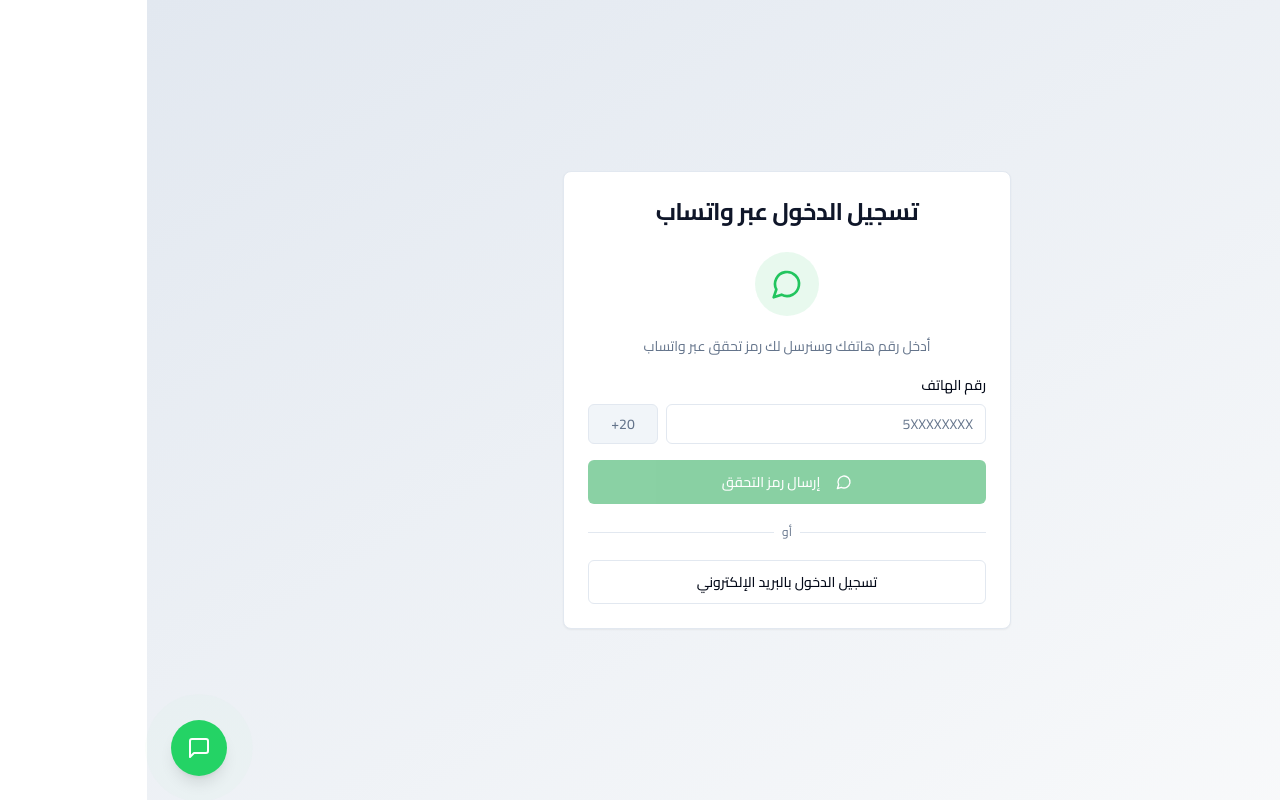
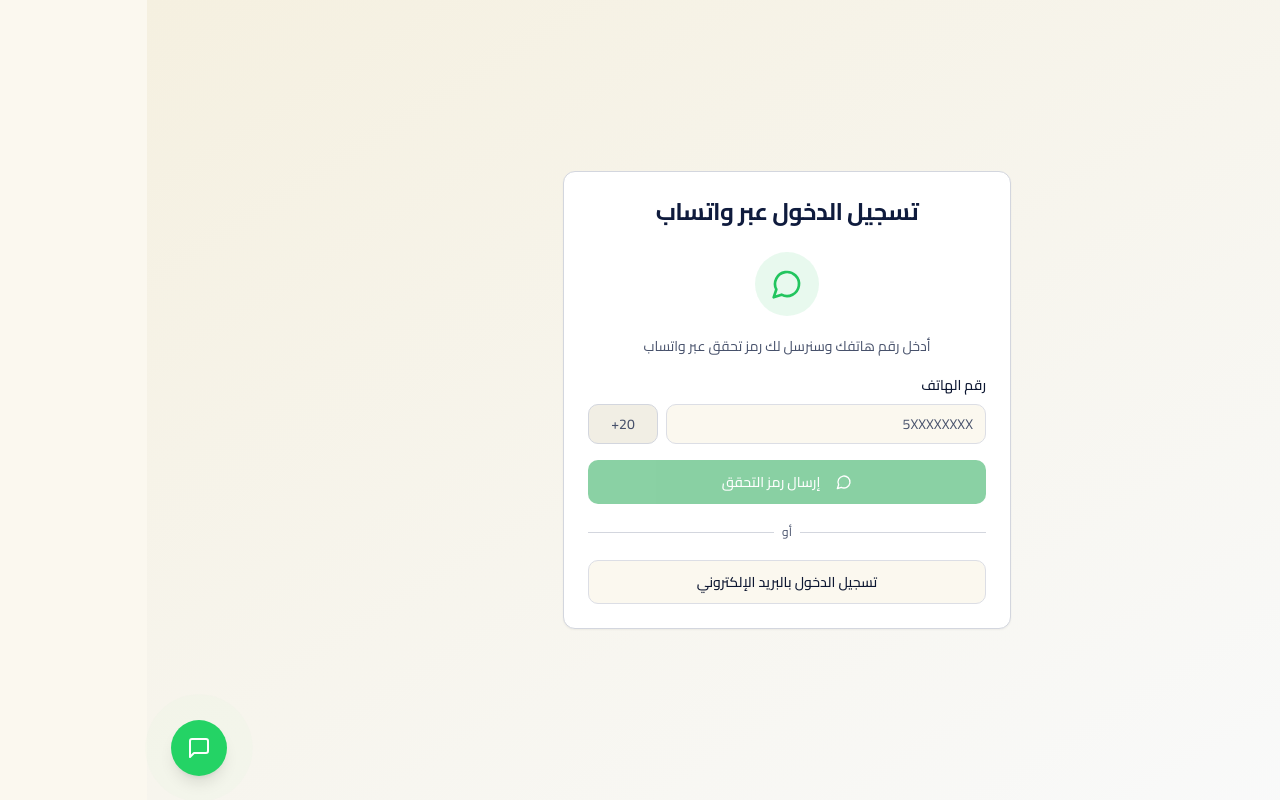
Before and after one commit to AlazabDev/alazab-site, a React (Vite) app: page /auth in a window 1280 px wide. Built offline with nearby package versions, Linux system fonts and the light colour scheme.

Commit message:
Changes
Co-authored-by: AlazabDev <219778482+AlazabDev@users.noreply.github.com>

```diff
--- a/src/index.css
+++ b/src/index.css
@@ -102,48 +102,49 @@ textarea::placeholder {
 
 @layer base {
   :root {
-    --background: 0 0% 100%;
-    --foreground: 222.2 84% 4.9%;
+    /* هوية مجموعة العزب — كحلي #0f1b3d + أمبر #FFB900 + كريمي #f5f0e0 */
+    --background: 45 56% 96%;
+    --foreground: 224 60% 12%;
     --card: 0 0% 100%;
-    --card-foreground: 222.2 84% 4.9%;
+    --card-foreground: 224 60% 12%;
     --popover: 0 0% 100%;
-    --popover-foreground: 222.2 84% 4.9%;
-    --primary: 221.2 83.2% 53.3%;
-    --primary-foreground: 210 40% 98%;
-    --secondary: 210 40% 96%;
-    --secondary-foreground: 222.2 84% 4.9%;
-    --muted: 210 40% 96%;
-    --muted-foreground: 215.4 16.3% 46.9%;
-    --accent: 210 40% 96%;
-    --accent-foreground: 222.2 84% 4.9%;
-    --destructive: 0 84.2% 60.2%;
-    --destructive-foreground: 210 40% 98%;
-    --border: 214.3 31.8% 91.4%;
-    --input: 214.3 31.8% 91.4%;
-    --ring: 222.2 84% 4.9%;
-    --radius: 0.5rem;
+    --popover-foreground: 224 60% 12%;
+    --primary: 224 60% 15%;          /* #0f1b3d */
+    --primary-foreground: 45 56% 96%;
+    --secondary: 213 52% 25%;        /* #1e3a5f */
+    --secondary-foreground: 45 56% 96%;
+    --muted: 45 30% 92%;
+    --muted-foreground: 224 20% 35%;
+    --accent: 43 100% 50%;           /* #FFB900 */
+    --accent-foreground: 224 60% 12%;
+    --destructive: 0 75% 45%;
+    --destructive-foreground: 45 56% 96%;
+    --border: 224 15% 85%;
+    --input: 224 15% 88%;
+    --ring: 43 100% 50%;
+    --radius: 0.75rem;
   }
 
   .dark {
-    --background: 222.2 84% 4.9%;
-    --foreground: 210 40% 98%;
-    --card: 222.2 84% 4.9%;
-    --card-foreground: 210 40% 98%;
-    --popover: 222.2 84% 4.9%;
-    --popover-foreground: 210 40% 98%;
-    --primary: 210 40% 98%;
-    --primary-foreground: 222.2 84% 4.9%;
-    --secondary: 217.2 32.6% 17.5%;
-    --secondary-foreground: 210 40% 98%;
-    --muted: 217.2 32.6% 17.5%;
-    --muted-foreground: 215 20.2% 65.1%;
-    --accent: 217.2 32.6% 17.5%;
-    --accent-foreground: 210 40% 98%;
-    --destructive: 0 62.8% 30.6%;
-    --destructive-foreground: 210 40% 98%;
-    --border: 217.2 32.6% 17.5%;
-    --input: 217.2 32.6% 17.5%;
-    --ring: 212.7 26.8% 83.9%;
+    --background: 224 60% 8%;
+    --foreground: 45 56% 96%;
+    --card: 224 50% 12%;
+    --card-foreground: 45 56% 96%;
+    --popover: 224 50% 12%;
+    --popover-foreground: 45 56% 96%;
+    --primary: 43 100% 50%;
+    --primary-foreground: 224 60% 12%;
+    --secondary: 213 52% 25%;
+    --secondary-foreground: 45 56% 96%;
+    --muted: 224 30% 18%;
+    --muted-foreground: 45 20% 70%;
+    --accent: 43 100% 50%;
+    --accent-foreground: 224 60% 12%;
+    --destructive: 0 70% 45%;
+    --destructive-foreground: 45 56% 96%;
+    --border: 224 30% 22%;
+    --input: 224 30% 22%;
+    --ring: 43 100% 50%;
   }
 }
 
--- a/tailwind.config.ts
+++ b/tailwind.config.ts
@@ -53,13 +53,13 @@ const config: Config = {
           DEFAULT: "hsl(var(--card))",
           foreground: "hsl(var(--card-foreground))",
         },
-        // نظام الألوان الجديد - الأزرق الغامق جداً والأصفر
+        // هوية مجموعة العزب — كحلي عميق + أمبر دافئ
         construction: {
-          primary: "#0f1629", // أزرق غامق جداً
-          secondary: "#1e293b", // أزرق متوسط
-          accent: "#fbbf24", // أصفر ذهبي
-          dark: "#020617", // أزرق أسود عميق
-          light: "#e2e8f0", // رمادي فاتح
+          primary: "#0f1b3d",   // كحلي عميق
+          secondary: "#1e3a5f", // كحلي متوسط
+          accent: "#FFB900",    // أمبر/ذهبي دافئ
+          dark: "#0a1228",      // أعمق درجة كحلي
+          light: "#f5f0e0",     // كريمي دافئ
         },
       },
       borderRadius: {
```
